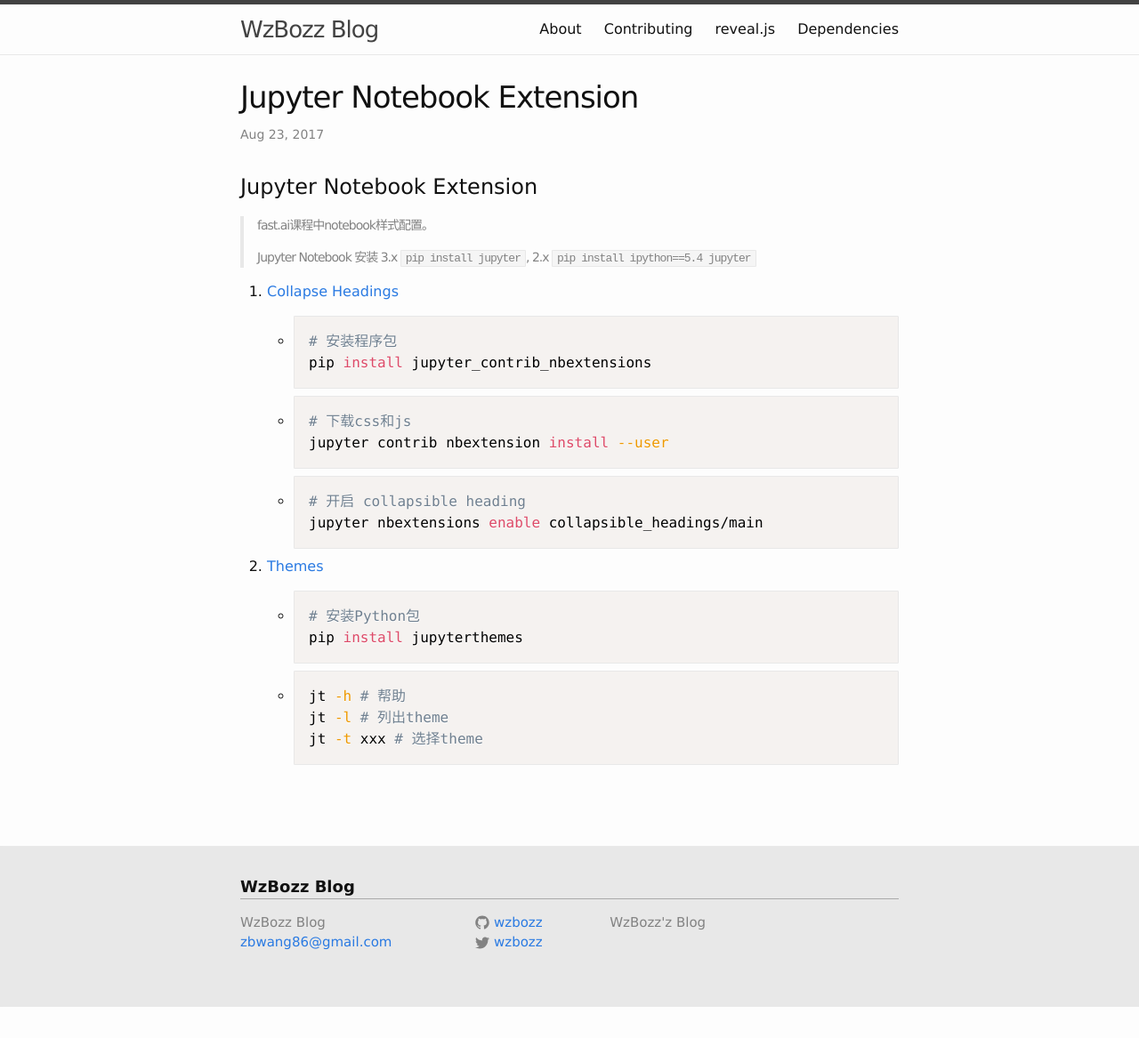
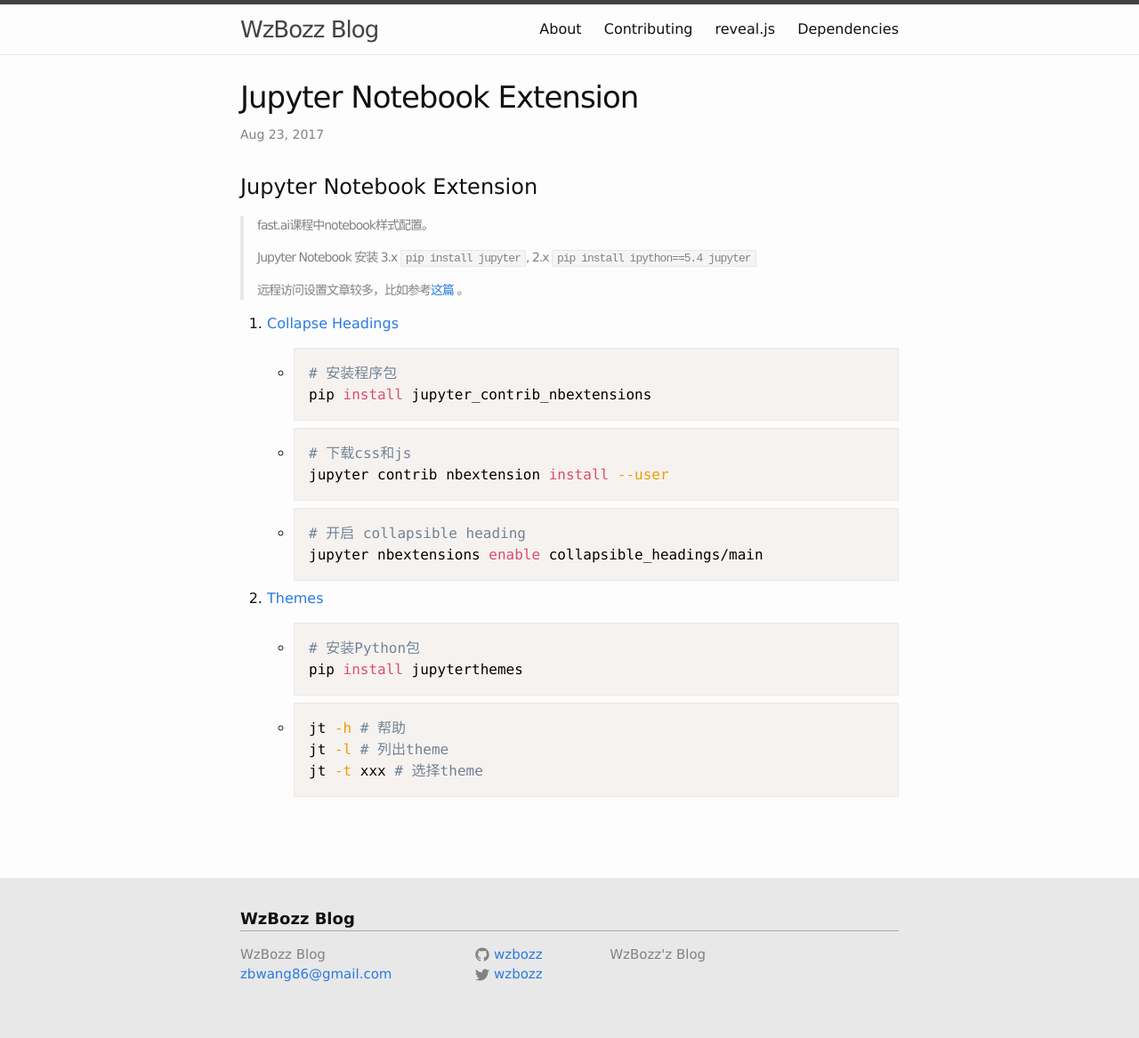
Before and after one commit to wzbozz/wzbozz.github.io, a Jekyll site: the page built from _posts/2017-08-23-Jupyter-Notebook-Extension.md, in a window 1280 px wide. Shown: the whole page at 89% size. Built offline with Jekyll 4.4.1, drawn with Linux system fonts in a browser that asks for light colours; nearby versions of some CDN libraries; our own code applies the rules of GitHub Pages for plain Markdown files; before the commit the page ends 1131 px from its top, so only the background shows below that.

Commit message:
post update

```diff
--- a/_posts/2017-08-23-Jupyter-Notebook-Extension.md
+++ b/_posts/2017-08-23-Jupyter-Notebook-Extension.md
@@ -3,6 +3,8 @@
 > fast.ai课程中notebook样式配置。
 >
 > Jupyter Notebook 安装 3.x `pip install jupyter`, 2.x `pip install ipython==5.4 jupyter`
+>
+> 远程访问设置文章较多，比如参考[这篇](http://www.cnblogs.com/yangxiaolan/p/5778305.html) 。
 
 1. [Collapse Headings](http://jupyter-contrib-nbextensions.readthedocs.io/en/latest/index.html)
 
```
